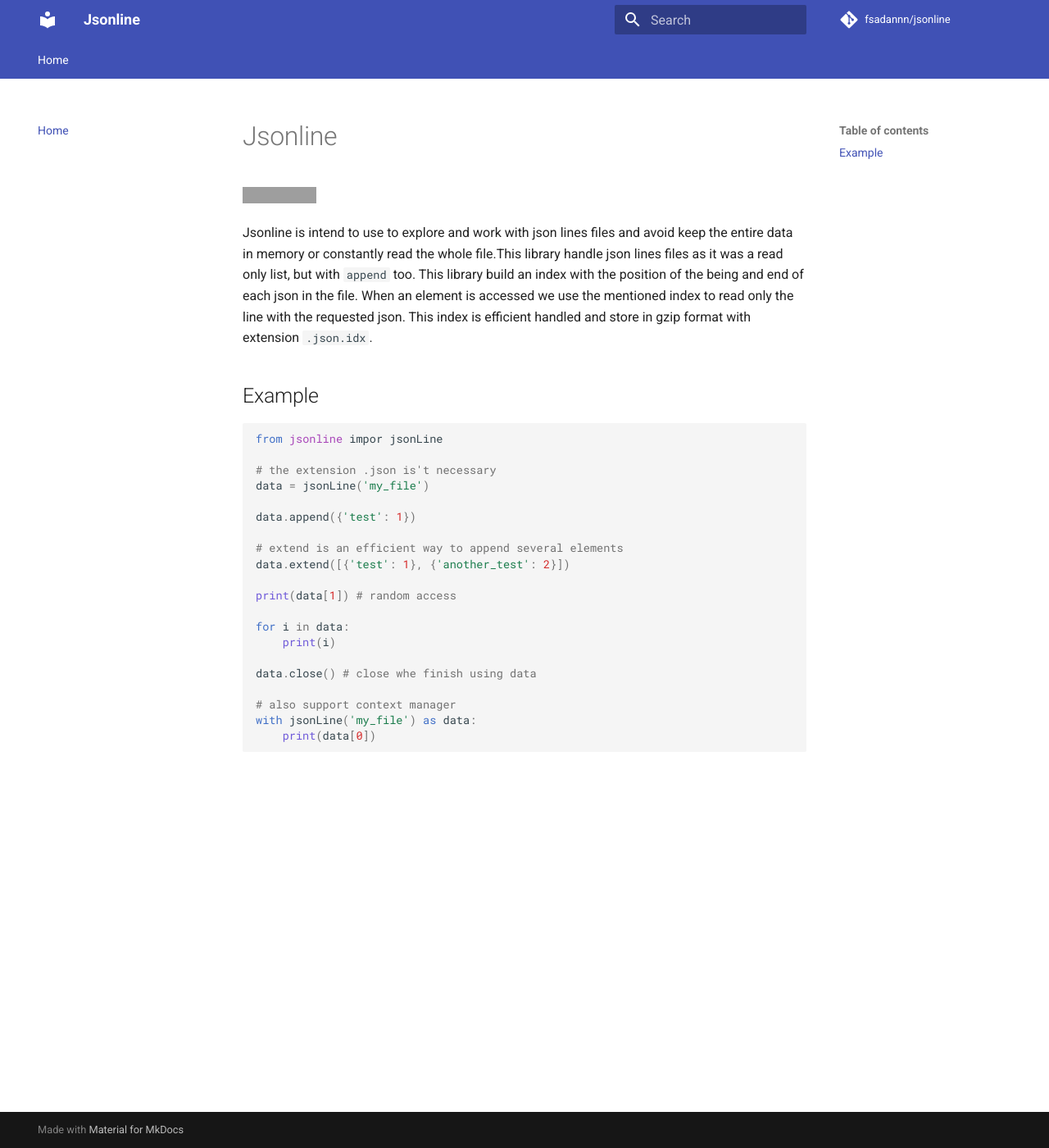
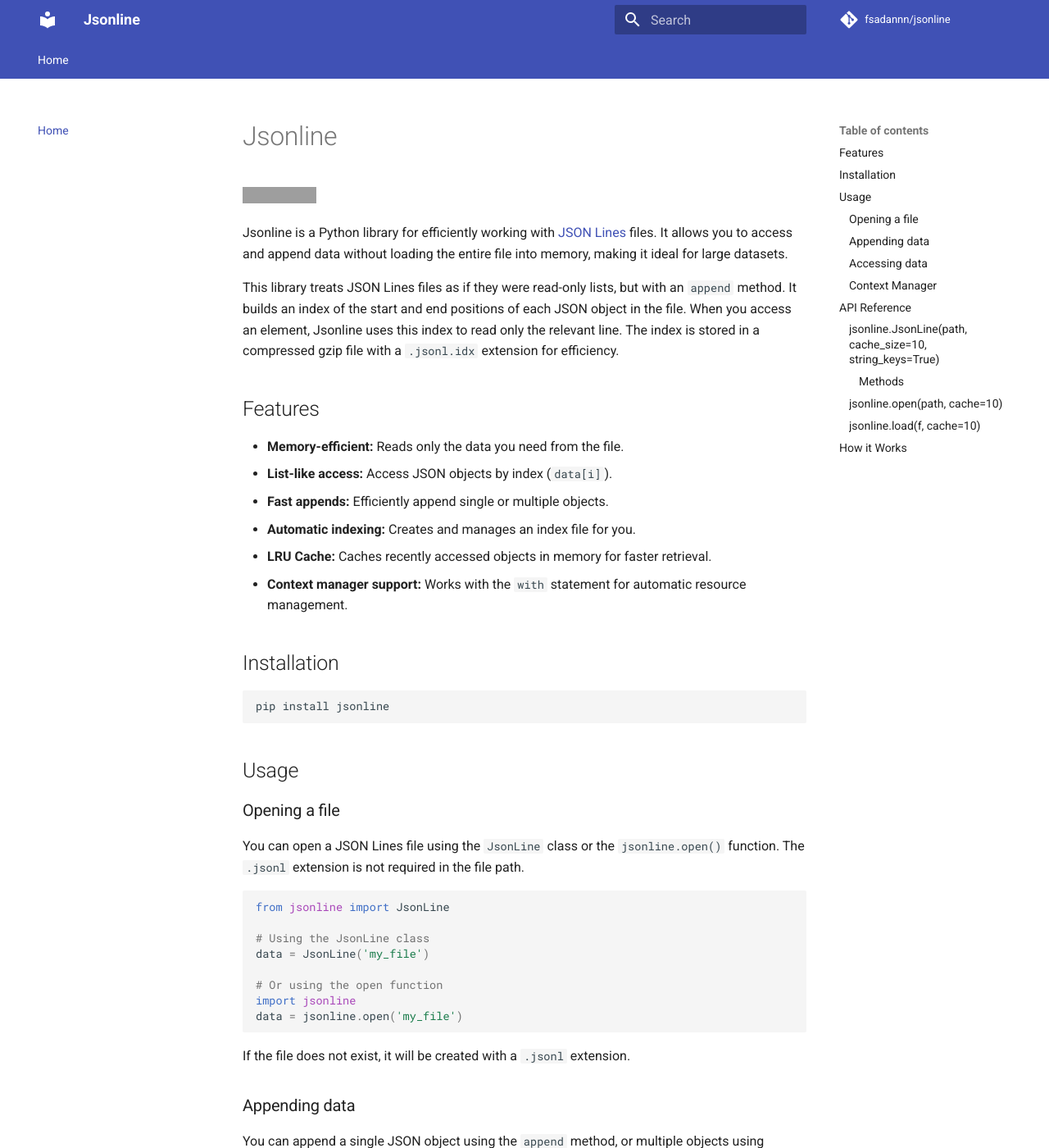
Before and after one commit to fsadannn/jsonline, an MkDocs documentation site: the page built from docs/index.md, in a window 1280 px wide and 1400 px high. Shown: the whole window at 82% size. Built offline with MkDocs 1.6.1 and Material for MkDocs 9.7.7, drawn with Linux system fonts in a browser that asks for light colours; comment, search, counter and statistics services are not loaded; some of the changed text lies outside the part shown; grey boxes are pictures that could not be loaded.

Commit message:
update docs

````diff
--- a/docs/index.md
+++ b/docs/index.md
@@ -2,29 +2,118 @@
 
 <img alt="PyPI - License" src="https://img.shields.io/github/license/fsadannn/jsonline">
 
-Jsonline is intend to use to explore and work with json lines files and avoid keep the entire data in memory or constantly read the whole file.This library handle json lines files as it was a read only list, but with `append` too. This library build an index with the position of the being and end of each json in the file. When an element is accessed we use the mentioned index to read only the line with the requested json. This index is efficient handled and store in gzip format with extension `.json.idx`.
+Jsonline is a Python library for efficiently working with [JSON Lines](https://jsonlines.org/) files. It allows you to access and append data without loading the entire file into memory, making it ideal for large datasets.
 
-## Example
+This library treats JSON Lines files as if they were read-only lists, but with an `append` method. It builds an index of the start and end positions of each JSON object in the file. When you access an element, Jsonline uses this index to read only the relevant line. The index is stored in a compressed gzip file with a `.jsonl.idx` extension for efficiency.
 
-```Python
-from jsonline impor jsonLine
+## Features
 
-# the extension .json is't necessary
-data = jsonLine('my_file')
+-   **Memory-efficient:** Reads only the data you need from the file.
+-   **List-like access:** Access JSON objects by index (`data[i]`).
+-   **Fast appends:** Efficiently append single or multiple objects.
+-   **Automatic indexing:** Creates and manages an index file for you.
+-   **LRU Cache:** Caches recently accessed objects in memory for faster retrieval.
+-   **Context manager support:** Works with the `with` statement for automatic resource management.
 
+## Installation
+
+```bash
+pip install jsonline
+```
+
+## Usage
+
+### Opening a file
+
+You can open a JSON Lines file using the `JsonLine` class or the `jsonline.open()` function. The `.jsonl` extension is not required in the file path.
+
+```python
+from jsonline import JsonLine
+
+# Using the JsonLine class
+data = JsonLine('my_file')
+
+# Or using the open function
+import jsonline
+data = jsonline.open('my_file')
+```
+
+If the file does not exist, it will be created with a `.jsonl` extension.
+
+### Appending data
+
+You can append a single JSON object using the `append` method, or multiple objects using `extend`.
+
+```python
+# Append a single object
 data.append({'test': 1})
 
-# extend is an efficient way to append several elements
-data.extend([{'test': 1}, {'another_test': 2}])
+# Append multiple objects
+data.extend([{'test': 2}, {'another_test': 3}])
+```
 
-print(data[1]) # random access
+### Accessing data
 
-for i in data:
-    print(i)
+You can access individual JSON objects by their index, just like a Python list.
 
-data.close() # close whe finish using data
+```python
+# Get the first object
+first_item = data[0]
 
-# also support context manager
-with jsonLine('my_file') as data:
+# Get the last object
+last_item = data[-1]
+```
+
+You can also iterate over the entire dataset:
+
+```python
+for item in data:
+    print(item)
+```
+
+### Context Manager
+
+Jsonline supports the context manager protocol, which automatically closes the file for you.
+
+```python
+with JsonLine('my_file') as data:
     print(data[0])
 ```
+
+## API Reference
+
+### `jsonline.JsonLine(path, cache_size=10, string_keys=True)`
+
+The main class for working with JSON Lines files.
+
+-   **`path` (str or pathlib.Path):** Path to the JSON Lines file.
+-   **`cache_size` (int, optional):** The number of items to store in the LRU cache. Defaults to `10`.
+-   **`string_keys` (bool, optional):** If `False`, allows non-string keys in JSON objects (this is non-standard). Defaults to `True`.
+
+#### Methods
+
+-   **`append(data)`:** Appends a single JSON object to the end of the file.
+-   **`extend(data)`:** Appends an iterable of JSON objects to the end of the file. This is more efficient than calling `append` in a loop.
+-   **`get(index, default=None)`:** Retrieves an item by its index. If the index is out of bounds, it returns the `default` value.
+-   **`close()`:** Closes the file handle.
+-   **`rebuild_index()`:** Forces a rebuild of the index file. This can be useful if the file has been modified by another process.
+
+### `jsonline.open(path, cache=10)`
+
+A convenience function for creating a `JsonLine` object.
+
+-   **`path` (str or pathlib.Path):** Path to the JSON Lines file.
+-   **`cache` (int, optional):** The number of items to store in the LRU cache. Defaults to `10`.
+
+### `jsonline.load(f, cache=10)`
+
+Loads a `JsonLine` object from an existing file-like object.
+
+-   **`f` (TextIO):** A file-like object opened in text mode. This function uses the `.name` attribute of the file-like object to open the file, so it will not work with in-memory objects like `io.StringIO`.
+-   **`cache` (int, optional):** The number of items to store in the LRU cache. Defaults to `10`.
+
+## How it Works
+
+Jsonline creates an index file (`.jsonl.idx`) that stores the byte offset and length of each line in the JSON Lines file. This allows for fast lookups without reading the entire file. When you request an item at a specific index, Jsonline reads the index file to find the position of that item, then seeks to that position in the data file and reads only the necessary bytes.
+
+The index is automatically updated when you use `append` or `extend`. If the index file gets out of sync with the data file (e.g., if the data file is modified externally), you can use the `rebuild_index()` method to regenerate it.
````
Also changed, not shown: Readme.md (+103 -14 lines), 2 other files.
